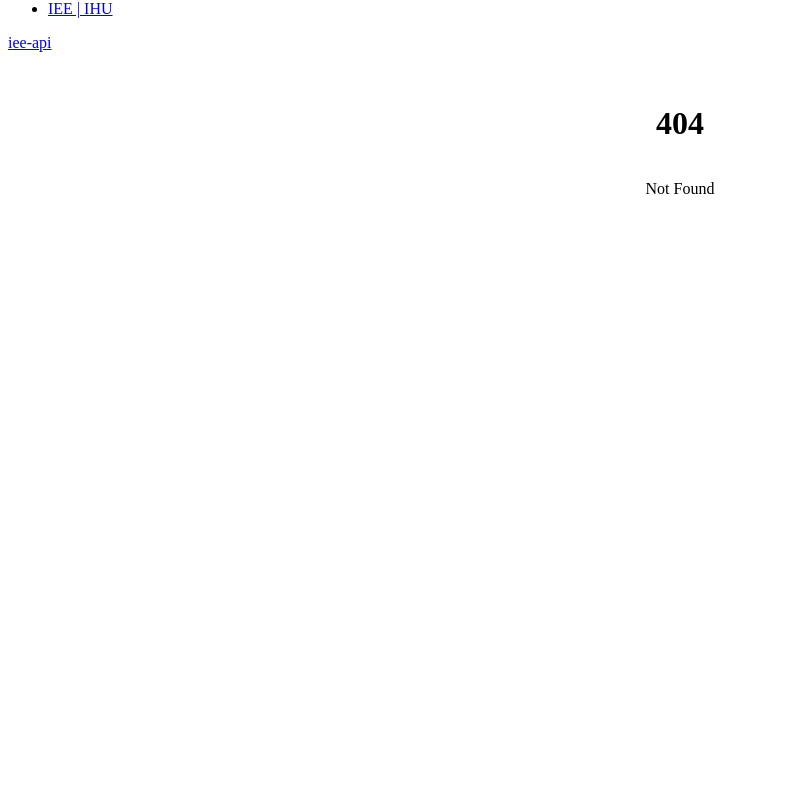
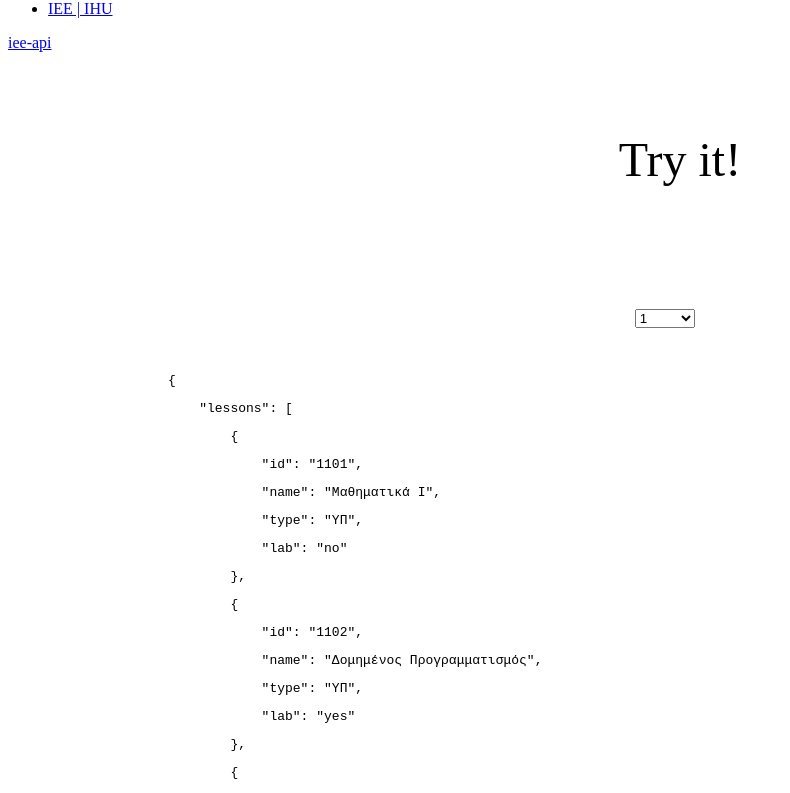
Before and after one commit to DMG-TechLabs/iee-api, a SvelteKit app: page /tryit in a window 1280 px wide. Before the commit this address had no page. Shown: the part 1346-2139 px from the top of the page, without its empty margins (0-790 px from the left). Built offline with nearby package versions, Linux system fonts and the light colour scheme.

Commit message:
changed try to tryit

```diff
--- a/src/routes/+layout.svelte
+++ b/src/routes/+layout.svelte
@@ -10,7 +10,7 @@
             </div>
             <ul tabindex="0" class="menu menu-sm dropdown-content mt-3 z-[1] p-2 shadow bg-base-100 rounded-box w-52">
                 <li><a href="/">Home</a></li>
-                <li><a href="/try">Try it!</a></li>
+                <li><a href="/tryit">Try it!</a></li>
                 <li><a target="_blank" href="https://github.com/DMG-TechLabs/iee-api">Github</a></li>
                 <li><a target="_blank" href="https://iee.ihu.gr">IEE | IHU</a></li>
             </ul>
--- a/src/routes/+page.svelte
+++ b/src/routes/+page.svelte
@@ -1,6 +1,10 @@
 <script>
     import { domain } from "$lib/consts.js"
 </script>
+
+<svelte:head>
+    <title>iee-api</title>
+</svelte:head>
 
 <p class="usage">Usage</p>
 <div class="mockup-code bg-primary text-primary-content">
--- a/src/routes/try/+page.svelte
+++ b/src/routes/tryit/+page.svelte
@@ -38,6 +38,10 @@
         GET(selected);
     });
 </script>
+
+<svelte:head>
+    <title>Try it!</title>
+</svelte:head>
 
 <p class="message">Try it!</p>
 
```
